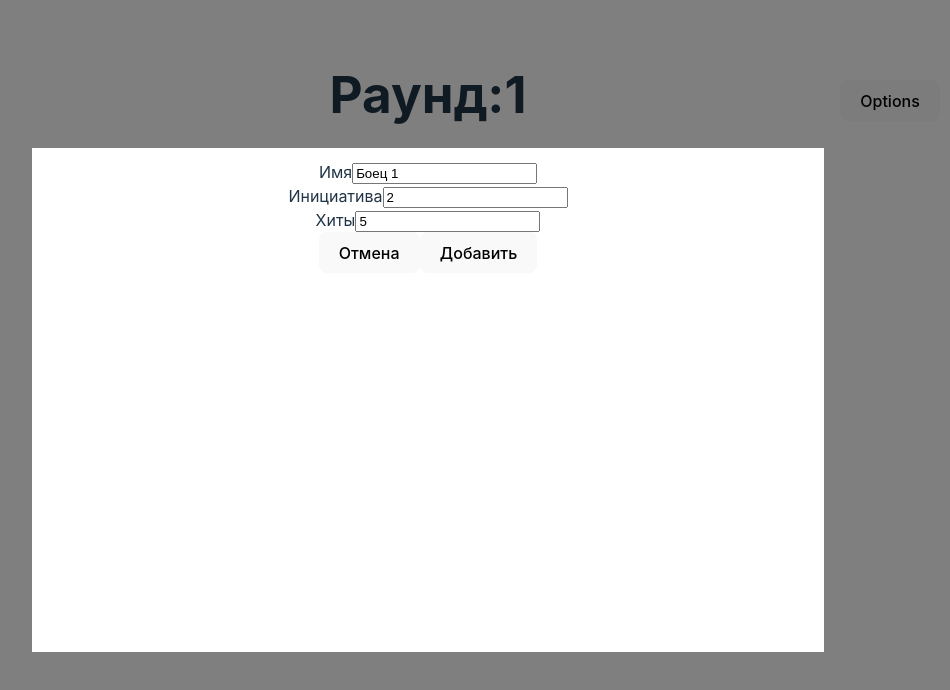
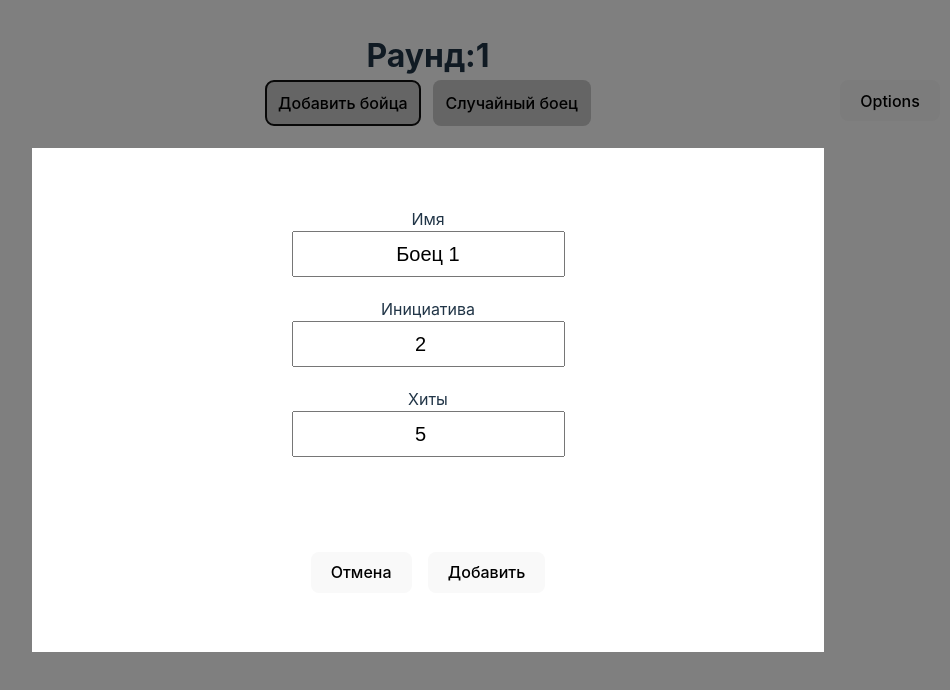
Before and after one commit to Kolos0071/initiative-tracker, a Vue app: page / in a window 1280 px wide. Both pictures are taken after a click on the button "Добавить бойца". Shown: the top 690 px of the page, without its empty margins (212-1162 px from the left). Built offline with nearby package versions, Linux system fonts and the light colour scheme.

Commit message:
interface fix

```diff
--- a/src/renderer/src/App.vue
+++ b/src/renderer/src/App.vue
@@ -1,9 +1,9 @@
 <template>
   <button class="option-button" @click="optionFormState.toggler">Options</button>
   <Form :is-open="optionFormState.isOpen" class="option-form" @close="optionFormState.toggler()">
-    <h1>OPTION FORM</h1>
+    <h1>Настройки</h1>
     <p>
-      Внимание! Любое несохраненное изменение опций будет сброшено после перезапуска приложения.
+      Внимание! Любое несохраненное изменение будет сброшено после перезапуска приложения.
     </p>
     <div class="option-form__container">
       <div>
@@ -18,30 +18,29 @@
         <span>-</span>
         <input type="number" v-model="optionFormState.hpMax">
       </div>
-      <div>
-        <h2>HP appearance</h2>
-      </div>
     </div>
     <button @click="saveOptions()">Save</button>
   </Form>
   <Form class="fighter-form" :is-open="formState.isOpen" @close="formState.toggler()">
+   <div class="fighter-form__wrapper">
      <ul class="fighter-form__input-list">
        <li class="fighter-form__input-wrapper">
          <label class="fighter-form__input-label" for="">Имя</label>
-        <input v-model="formState.name" type="text" />
+         <input class="fighter-form__input" v-model.trim="formState.name" type="text" />
        </li>
        <li class="fighter-form__input-wrapper">
          <label class="fighter-form__input-label" for="">Инициатива</label>
-        <input v-model="formState.initiative" type="number" />
+         <input class="fighter-form__input" v-model.number="formState.initiative" type="number" />
        </li>
        <li class="fighter-form__input-wrapper">
          <label class="fighter-form__input-label" for="">Хиты</label>
-        <input v-model="formState.hits" type="number" />
+         <input class="fighter-form__input" v-model.number="formState.hits" type="number" />
        </li>
      </ul>
      <div class="fighter-form__button-wrapper">
-      <button @click="formState.toggler()">Отмена</button>
-      <button @click="addFighter">Добавить</button>
+       <button class="fighter-form__button" @click="formState.toggler()">Отмена</button>
+       <button class="fighter-form__button" @click="addFighter">Добавить</button>
+     </div>
    </div>
   </Form>
   <h1>Раунд:{{ roundCounter }}</h1>
@@ -49,28 +48,31 @@
     <div class="container">
       <div class="fight__add-button-wrapper">
         <button class="fight__add-button" @click="formState.toggler()">Добавить бойца</button>
-        <button class="fight__add-button" @click="addRandomFighter">Random</button>
+        <button class="fight__add-button" @click="addRandomFighter">Случайный боец</button>
       </div>
 
       <ul class="fighter-list">
         <li v-for="(fighter, id) in fightersList" :key="id" class="fighter-list__item-wrapper">
           <div
-            class="fighter-list__item"
+            class="fighter-list__item fighter"
           >
             <h2>{{ fighter.name }}</h2>
-            <h3>{{ fighter.initiative }}</h3>
+            <h3>Инициатива: {{ fighter.initiative }}</h3>
             <div v-if="fighter.hits > 0">
               <div>
+                <h4>HP:</h4>
+                <h3 class="fighter__hp" :class="{'fighter__hp_wounded':fighter.hits<fighter.maxHits}">
                   <span>{{ fighter.hits }}</span
-                >/ <span>{{ fighter.maxHits }}</span>
+                  >/<span>{{ fighter.maxHits }}</span>
+                </h3>
               </div>
-              <span v-for="(_, index) in fighter.hits" :key="index" class="fighter__hits" />
+<!--              <span v-for="(_, index) in fighter.hits" :key="index" class="fighter__hits" />-->
             </div>
-            <div v-if="fighter.hits > 0">
-              <input v-model="fighter.tempDamage" type="number" />
-              <button @click="dealDamage(id, fighter.tempDamage)">Нанести урон</button>
-              <button @click="healDamage(id, fighter.tempDamage)">{{fighter.hits>= fighter.maxHits?"Добавить":"Исцелить"}}</button>
-              <button :class="{ 'item_disabled': !fighter.isActive }"  @click="makeMove(id)">Ход</button>
+            <div class="fighter__handler-list" v-if="fighter.hits > 0">
+              <input class="fighter__handler fighter__input" v-model="fighter.tempDamage" type="number" />
+              <button class="fighter__handler fighter__button" @click="dealDamage(id, fighter.tempDamage)">Нанести урон</button>
+              <button class="fighter__handler fighter__button" @click="healDamage(id, fighter.tempDamage)">{{fighter.hits>= fighter.maxHits?"Добавить HP":"Исцелить"}}</button>
+              <button class="fighter__handler fighter__button" :class="{ 'item_disabled': !fighter.isActive }"  @click="makeMove(id)">Ход</button>
 
             </div>
             <div v-else>
--- a/src/renderer/src/assets/main.css
+++ b/src/renderer/src/assets/main.css
@@ -29,9 +29,9 @@ body {
   min-height: 100vh;
 }
 
-h1 {
-  font-size: 3.2em;
-  line-height: 1.1;
+h1,h2,h3,h4,h5,h6 {
+  margin: 0;
+  padding: 0;
 }
 
 ul {
@@ -166,6 +166,59 @@ main {
   top: 10%;
   right: 10%;
 }
+.fighter-form__wrapper {
+  display: flex;
+  flex-direction: column;
+  height: 100%;
+  justify-content: space-around;
+}
+
+.fighter-form__input-wrapper:not(:last-child) {
+  margin-bottom: 20px;
+}
+
+.fighter-form__input-label {
+  display: block;
+}
+
+.fighter-form__input {
+  height: 40px;
+  font-size: 20px;
+  text-align: center;
+}
+
+.fighter-form__button:not(:last-child) {
+  margin-right: 16px;
+}
+
+.fighter__handler-list {
+  display: flex;
+  flex-direction: column;
+  align-items: center;
+}
+
+.fighter__handler:not(:last-child) {
+  margin-bottom: 8px;
+}
+.fighter__button {
+  width: 100%;
+}
+
+.fighter__input {
+  text-align: center;
+  width: 100px;
+  height: 40px;
+  font-size: 24px;
+}
+
+.fighter__hp {
+  color: green;
+}
+
+.fighter__hp_wounded{
+  color: orange;
+}
+
 
 
 
```
Also changed, not shown: message.txt (deleted), 1 other file (tests, documents, lock files or other folders). Lines whose indentation alone changed are shown as unchanged.
